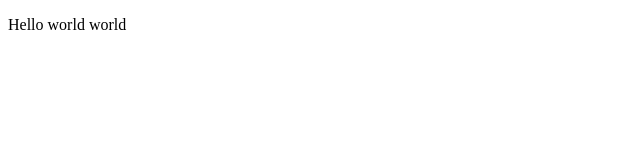
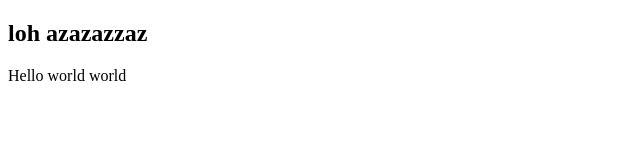
Before and after one commit to YaroslavKrysko/project, a plain HTML site: page index.html in a window 1280 px wide. Shown: the whole page, without its empty margins (0-640 px from the left). Drawn offline with Linux system fonts and the light colour scheme.

Commit message:
index.html mod

```diff
--- a/index.html
+++ b/index.html
@@ -7,7 +7,7 @@
     <title>Document</title>
 </head>
 <body>
-    <p onclick="">Hello world world</p><!--ВОт так не надо-->
+    <h2>loh azazazzaz</h2>    <p onclick="">Hello world world</p><!--ВОт так не надо-->
     <!-- <script>
         alert(1);
     </script> -->
```
